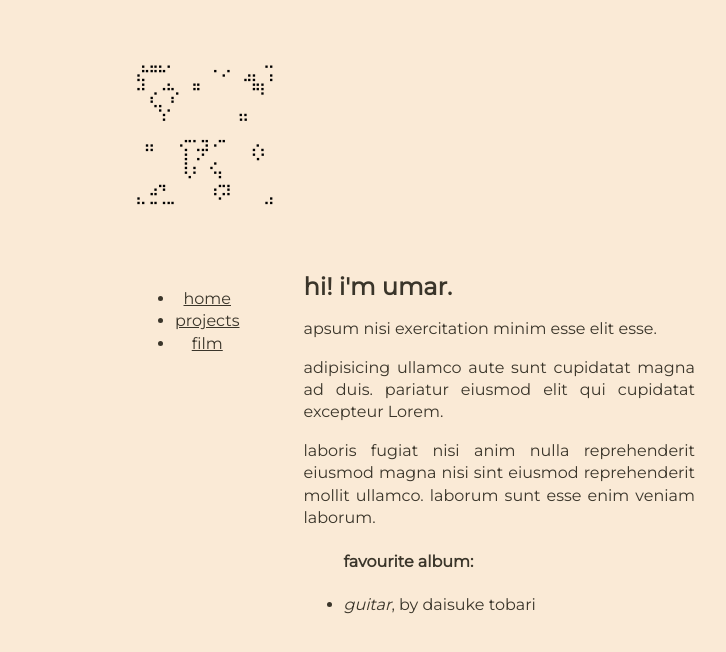
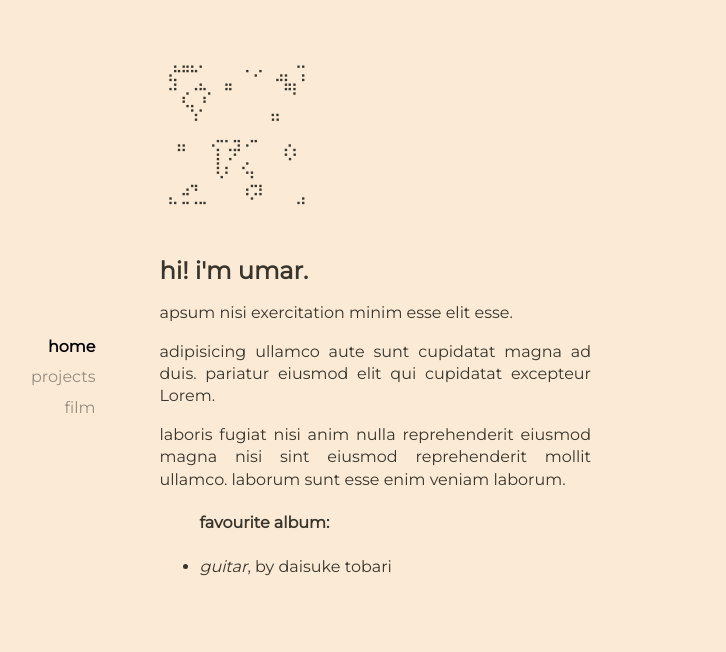
Before and after one commit to umvar/umvar.github.io, an Astro site: page / in a window 1280 px wide. Shown: the whole page, without its empty margins (105-831 px from the left). Built offline with nearby package versions, Linux system fonts and the light colour scheme; Astro itself is replaced by a stand-in of ours.

Commit message:
add sidebar style, move things

```diff
--- a/src/components/Dotmatrix.astro
+++ b/src/components/Dotmatrix.astro
@@ -17,10 +17,9 @@
 
         letter-spacing: -0.2em;
         line-height:1.1em;
-        color: black; /* 472D2D */
-        /* margin: 0 auto ; */
+        color: #3a352a; /* 472D2D */
         height: 9rem;
         width: 9rem;
-        /* width: 20%; */
+        padding-left: 8.5rem;
     }
 </style>
--- a/src/components/Home.astro
+++ b/src/components/Home.astro
@@ -10,14 +10,13 @@ container
  <div id="container">
     <div id="sidebar">
         <!-- Add your sidebar content here -->
-        <ul>
-            <li><a href="#">home</a></li>
-            <li><a href="#">projects</a></li>
-            <li><a href="#">film</a></li>
+            <a style="color:rgba(0, 0, 0, 1); font-weight: bold;" href="#">home</a>
+            <a style="color:rgba(0, 0, 0, 0.4)" href="#">projects</a>
+            <a style="color:rgba(0, 0, 0, 0.4)" href="#">film</a>
             <!-- Add more links as needed -->
-        </ul>
     </div>
     <div id="content">
+
         <section>
             <h1>hi! i'm umar.</h1>
             <p>apsum nisi exercitation minim esse elit esse.</p>
@@ -41,7 +40,6 @@ container
     align-items: normal;
     align-content: normal;
     position: relative;
-    /* right: 11em; */
     width: 35em;
 }
 #container * {
@@ -50,7 +48,7 @@ container
 #content {
     text-align:justify;
     width: 75%;
-    margin-top: 3em;
+    margin-top: 2em;
     display: block;
     flex-grow: 2;
     flex-shrink: 1;
@@ -59,7 +57,7 @@ container
     order: 0;
 }
 #sidebar {
-    display: block;
+    display: flex;
     flew-grow: 0;
     flex-shrink: 1;
     flex-basis: auto;
@@ -67,6 +65,14 @@ container
     order: 0;
     margin-right: 4.0em;
     margin-top: 4.0em;
+    flex-direction: column;
+    gap: 8px;
+    text-align: right;
+    padding-top: 4.0em;
+}
+
+#sidebar a {
+    text-decoration: none;
 }
 
 
--- a/src/pages/index.astro
+++ b/src/pages/index.astro
@@ -10,6 +10,7 @@ import Home from '../components/Home.astro';
 			<div id="main">
 				<Dotmatrix />
 				<Home />
+
 			</div>
 
 		</body>
@@ -32,11 +33,18 @@ import Home from '../components/Home.astro';
 		max-width: calc(100% - 2rem);
 		margin: 4.0em auto;
 		color: #faead6;
+		display: flex;
+		flex-wrap: nowrap;
+		justify-content: flex-start;
+		align-items: flex-start;
+		align-content: flex-start;
+		overflow: auto;
+    	flex-direction: column;
+		margin-left: 8em;
 	}
 	#main h1 {
 		font-size: 1.5em;
 		font-weight: 300;
-
 		color: #3a352a
 	}
 </style>
```
Also changed, not shown: src/components/Sidebar.astro (+9 -0 lines).
